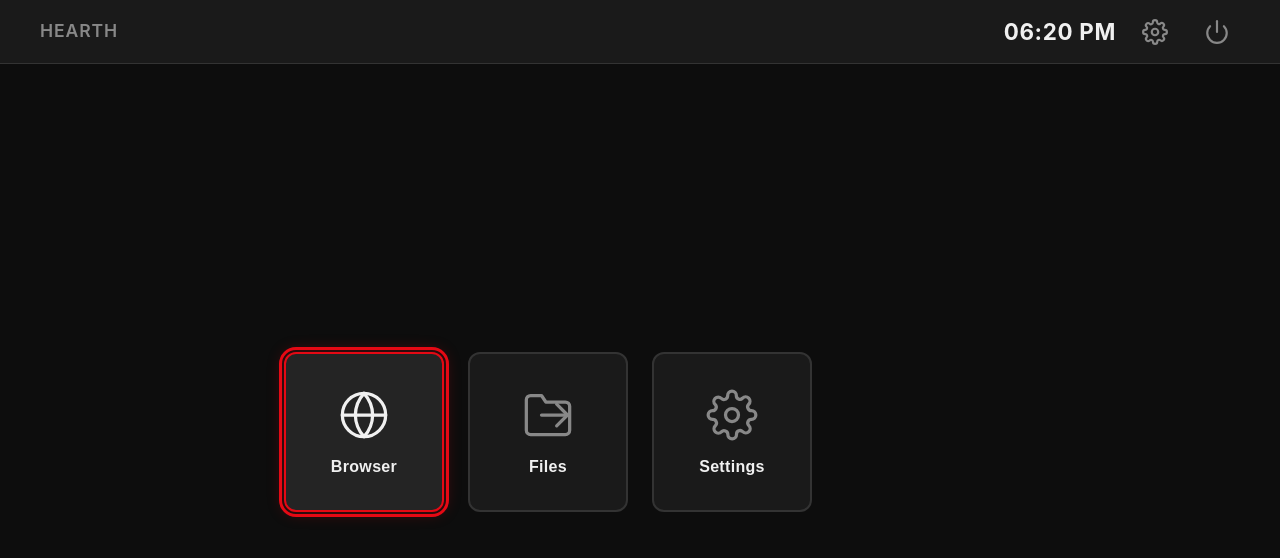
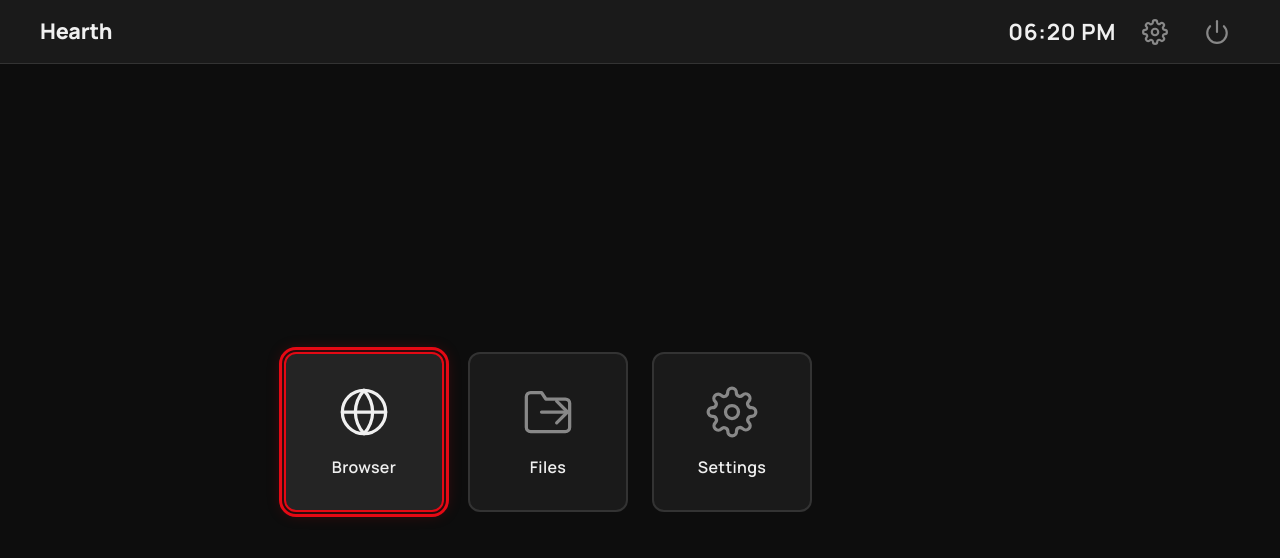
Before and after one commit to japaqonik/hearth, a Svelte app: page / in a window 1280 px wide. Shown: the top 558 px of the page. Built offline with nearby package versions, Linux system fonts and the light colour scheme.

Commit message:
Font unification

```diff
--- a/src/app.css
+++ b/src/app.css
@@ -1,4 +1,13 @@
 /* Hearth — Global Styles */
+
+/* ── Font ──────────────────────────────────────────────── */
+@font-face {
+  font-family: "Manrope";
+  font-style: normal;
+  font-weight: 200 800;      /* variable font weight range */
+  font-display: swap;
+  src: url("./assets/fonts/Manrope-variable.woff2") format("woff2");
+}
 
 /* ── CSS Variables ─────────────────────────────────────── */
 :root {
@@ -29,6 +38,11 @@
   padding: 0;
 }
 
+/* Form elements don't inherit font by default — make them use Manrope */
+button, input, select, textarea, kbd {
+  font-family: inherit;
+}
+
 /* ── Base ──────────────────────────────────────────────── */
 html, body {
   width: 100%;
@@ -36,9 +50,10 @@ html, body {
   overflow: hidden;
   background: var(--bg);
   color: var(--text);
-  font-family: -apple-system, BlinkMacSystemFont, "Segoe UI", Roboto,
+  font-family: "Manrope", -apple-system, BlinkMacSystemFont, "Segoe UI", Roboto,
                "Helvetica Neue", Arial, sans-serif;
   font-size: 16px;
+  font-weight: 400;
   line-height: 1.4;
   -webkit-font-smoothing: antialiased;
   /* Hide cursor — TV is keyboard-only */
--- a/src/components/Topbar.svelte
+++ b/src/components/Topbar.svelte
@@ -121,11 +121,10 @@
   }
 
   .app-title {
-    font-size: 1.1rem;
-    font-weight: 600;
-    color: var(--text-muted);
-    letter-spacing: 0.05em;
-    text-transform: uppercase;
+    font-size: 1.35rem;
+    font-weight: 800;
+    color: var(--text);
+    letter-spacing: -0.01em;
   }
 
   .topbar-right {
```
Also changed, not shown: src/assets/fonts/Manrope-variable.woff2 (added).
